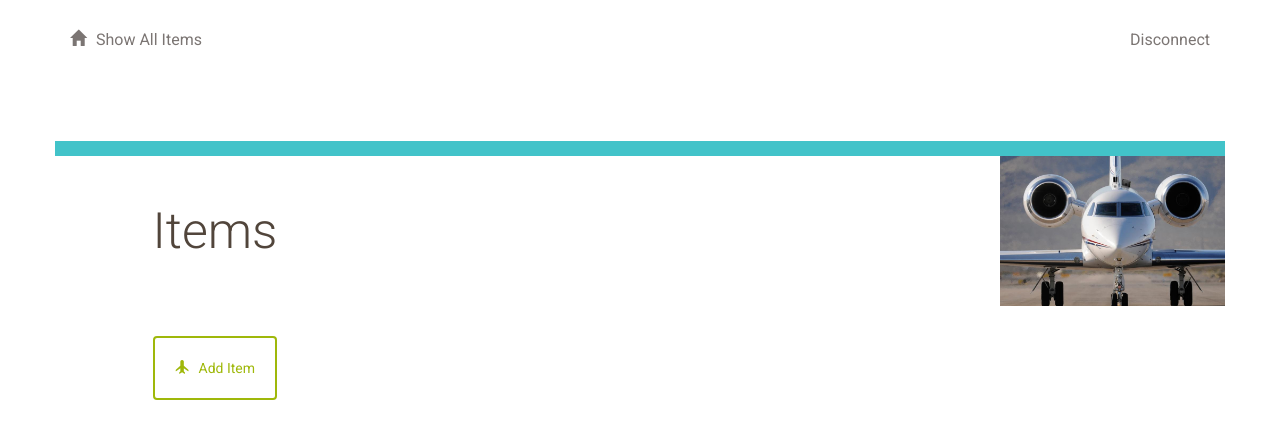
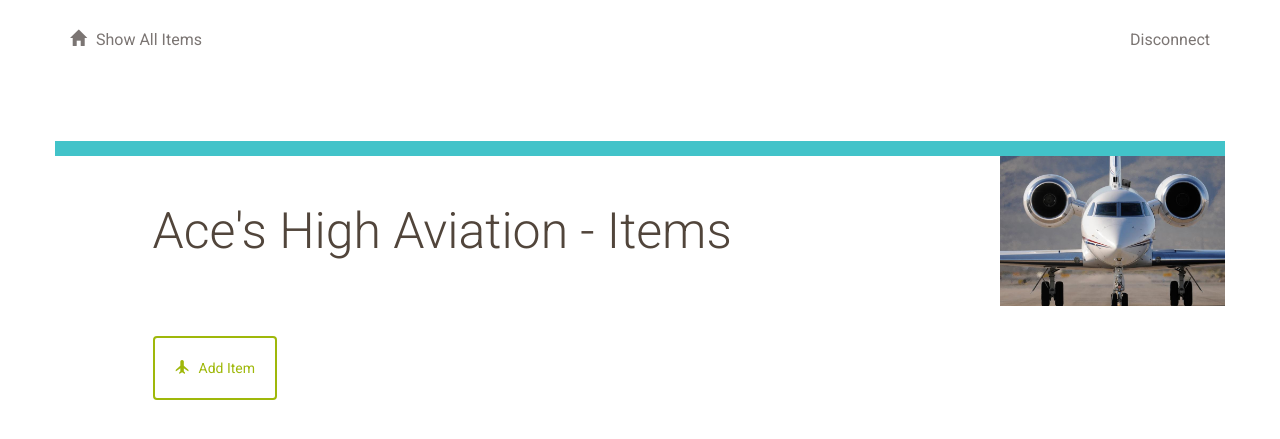
Before and after one commit to pbrandiezs/udacity-fullstack-project-item-catalog, a Flask app: page /items/ in a window 1280 px wide. Shown: the top 439 px of the page. Run offline with Flask 2, Linux system fonts and the light colour scheme; the visitor is signed in with stand-in values (Sample User, id 1); data that the repository does not hold is empty; parts of the project's set-up code (start-up, migrations or seed data) failed here and were passed over; some libraries are stand-ins or nearby versions.

Commit message:
feat: Updated banner in items.html

```diff
--- a/vagrant/catalog/templates/items.html
+++ b/vagrant/catalog/templates/items.html
@@ -12,7 +12,7 @@
 	<div class="row banner main">
 		<div class="col-md-1"></div>
 		<div class="col-md-11 padding-none">
-			<h1>Items</h1>
+				<h1>Ace's High Aviation - Items</h1>
 		</div>
 	</div>
 
```
